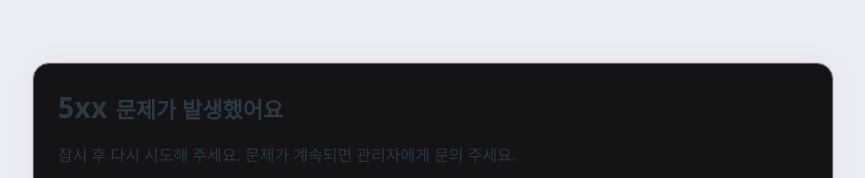
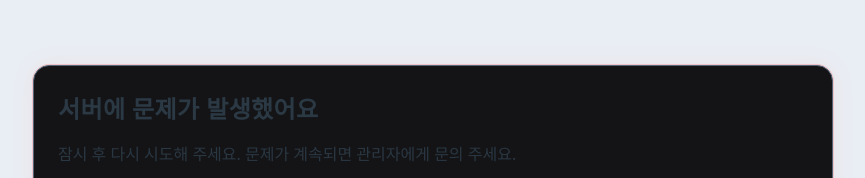
Before and after one commit to Team-DeVim/2025-DeVim, a React (Vite) app in the folder frontend/: page /errorPage in a window 1280 px wide. Shown: the part 238-416 px from the top of the page, without its empty margins (207-1072 px from the left). Built offline with nearby package versions, Linux system fonts and the light colour scheme; a web font is replaced by a local one.

Commit message:
✨ [#92]ErrorPage구현

```diff
--- a/frontend/src/pages/errorPage/ClientErrorPage.jsx
+++ b/frontend/src/pages/errorPage/ClientErrorPage.jsx
@@ -6,7 +6,7 @@ export default function ClientErrorPage() {
     <main className="error-page error-page--client">
       <section className="error-page__card" role="alert" aria-live="polite">
         <h1 className="error-page__title">
-          <span className="error-page__code">4xx</span> 요청을 처리할 수 없어요
+          <span className="error-page__code">요청을 처리할 수 없어요 </span>
         </h1>
         <p className="error-page__desc">
           입력 값이나 요청을 다시 한 번 확인해 주세요.
--- a/frontend/src/pages/errorPage/ErrorPage.css
+++ b/frontend/src/pages/errorPage/ErrorPage.css
@@ -26,7 +26,7 @@
 
 .error-page__code {
   font-weight: 700;
-  font-size: 28px;
+  font-size: 24px;
   letter-spacing: 0.4px;
 }
 
--- a/frontend/src/pages/errorPage/ServerErrorPage.jsx
+++ b/frontend/src/pages/errorPage/ServerErrorPage.jsx
@@ -6,7 +6,7 @@ export default function ServerErrorPage() {
     <main className="error-page error-page--server">
       <section className="error-page__card" role="alert" aria-live="polite">
         <h1 className="error-page__title">
-          <span className="error-page__code">5xx</span> 문제가 발생했어요
+          <span className="error-page__code">서버에 문제가 발생했어요</span>
         </h1>
         <p className="error-page__desc">
           잠시 후 다시 시도해 주세요. 문제가 계속되면 관리자에게 문의 주세요.
```
